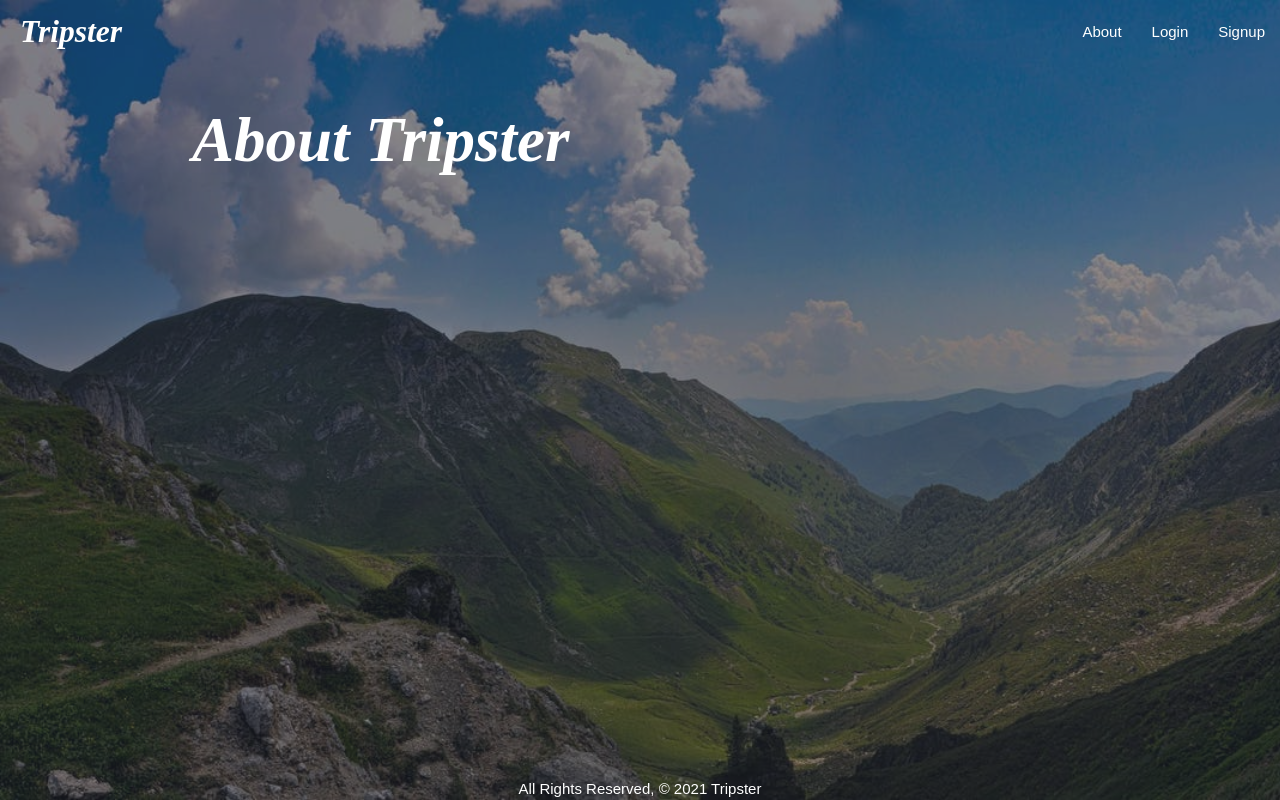
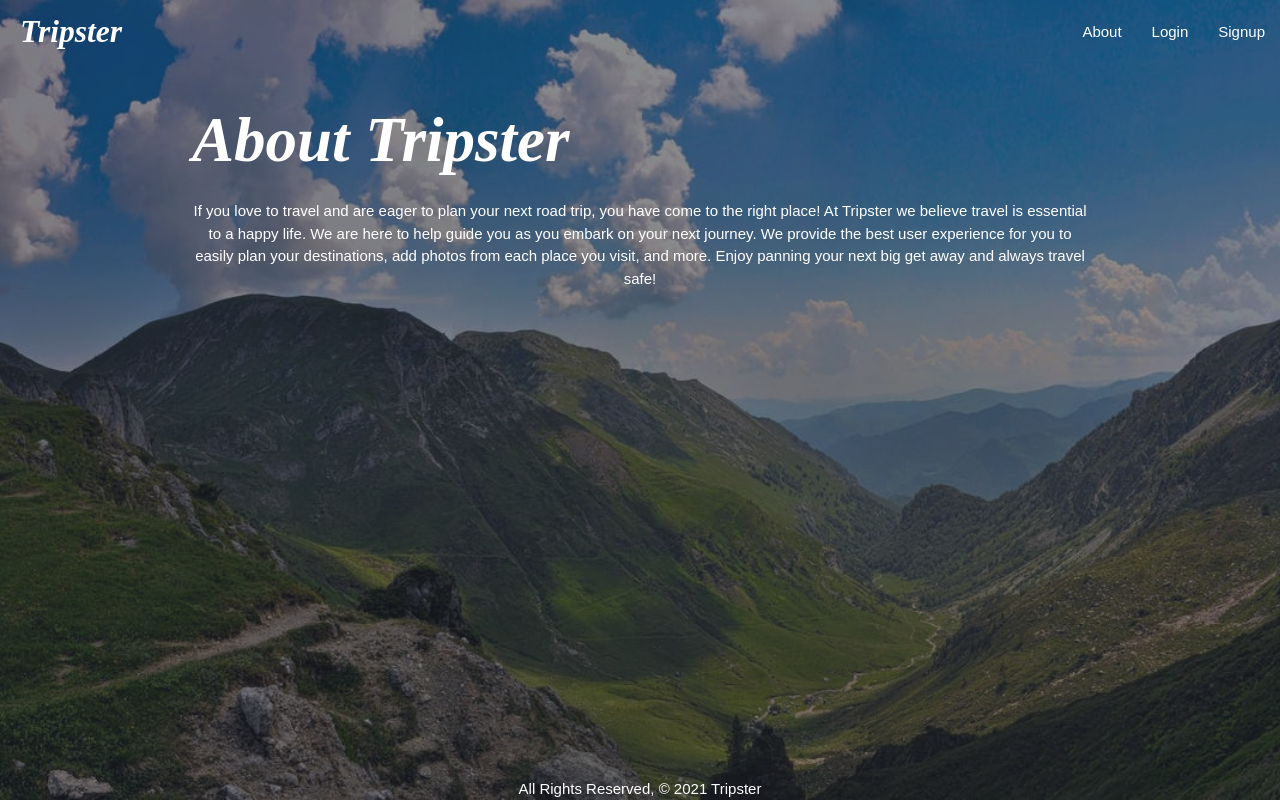
Before and after one commit to benjaminglasser/tripster, a Django app: page /about/ in a window 1280 px wide. Run offline with Django 3.2, Linux system fonts and the light colour scheme; some web fonts are replaced.

Commit message:
updates about page

```diff
--- a/main_app/static/css/style.css
+++ b/main_app/static/css/style.css
@@ -143,3 +143,9 @@ label, input {
   left: 0;
   right: 0;
 }
+
+
+#about-tripster {
+  text-align: center;
+  text-decoration: bold;
+}
--- a/main_app/templates/about.html
+++ b/main_app/templates/about.html
@@ -4,5 +4,15 @@
 
         <h1>About Tripster</h1>
 
+        <p id="about-tripster">
+            If you love to travel and are eager to plan your next road trip,
+            you have come to the right place! At Tripster we believe travel
+            is essential to a happy life. We are here to help guide you as
+            you embark on your next journey. We provide the best user experience
+            for you to easily plan your destinations, add photos from each place
+            you visit, and more. Enjoy panning your next big get away and always
+            travel safe!
+        </p>
+
     <div class="about-page-img" />
 {% endblock %}
--- a/main_app/templates/main_app/trip_form.html
+++ b/main_app/templates/main_app/trip_form.html
@@ -5,6 +5,7 @@
     <h1>Edit <span class="teal-text">{{ object.name }}</span></h1>
 {% else %}
     <h1>Create Trip:</h1>
+
 {% endif %}
 
 <form action="" method="POST">
--- a/main_app/views.py
+++ b/main_app/views.py
@@ -8,8 +8,7 @@ from .models import Trip, Stop, Photo
 from .forms import StopForm
 from django.contrib.auth.decorators import login_required
 from django.contrib.auth.mixins import LoginRequiredMixin
-import boto3
-import uuid
+
 
 #Constants:
 S3_BASE_URL = 'https://s3.us-east-1.amazonaws.com/'
```
